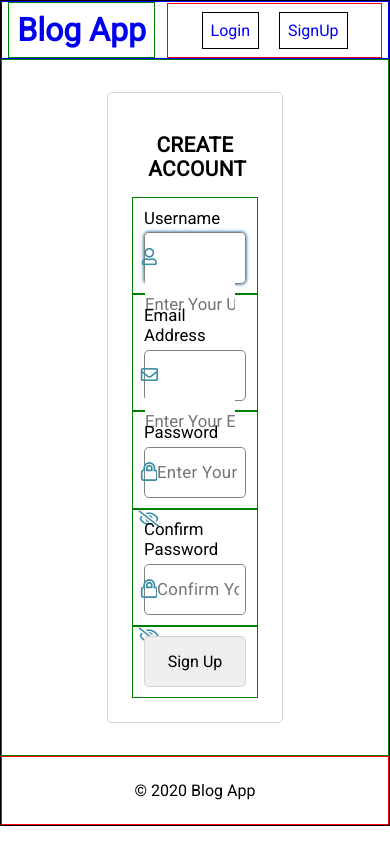
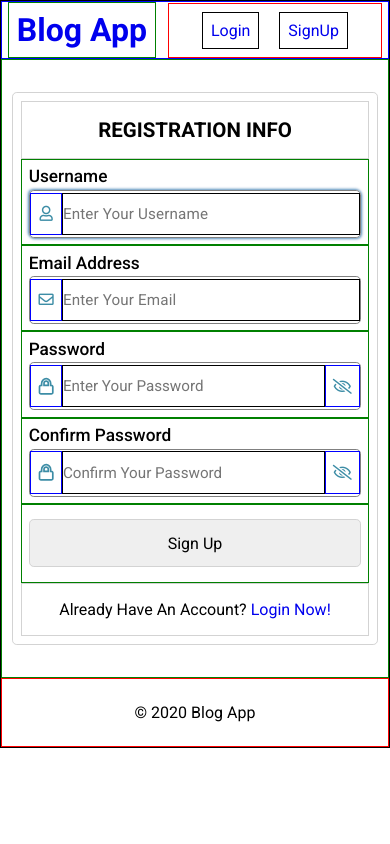
Before and after one commit to Seth250/blog-app, a Django app: page /signup/ in a window 390 px wide. Run offline with Django 3.2, Linux system fonts and the light colour scheme; some libraries are stand-ins or nearby versions.

Commit message:
more styling

```diff
--- a/accounts/static/accounts/css/styles.css
+++ b/accounts/static/accounts/css/styles.css
@@ -1,29 +1,56 @@
 .container{
 	--box-border-radius: 0.3rem;
-	/*border: 2px solid orange;*/
+	/* border: 2px solid orange; */
 	/*width: 55vw;*/
 	/*height: 50vh;*/
-}
-
-.form-header{
-	/*border: 1px solid lightgrey;*/
-	text-align: center;
-	padding: 1rem;
-}
-
-.form-header h2{
-	text-transform: uppercase;
-	font-size: 130%;
-	letter-spacing: 0.02em;
 }
 
 .form-container{
 	/*border: 1px solid black;*/
 	border: 1px solid lightgrey;
 	border-radius: var(--box-border-radius);
-	padding: 1.5rem;
+	padding: 1.5em;
 	width: 45vw;
 	/*align-items: center;*/
+}
+
+@media only screen and (max-width: 1024px){
+	.form-container{
+		width: 75vw;
+		padding: 1em;
+	}
+}
+
+@media only screen and (max-width: 767px){
+	.form-container{
+		width: 94vw;
+		padding: 0.5em;
+	}
+}
+
+.form-top,
+.form-bottom{
+	border: 1px solid lightgrey;
+	text-align: center;
+	padding: 1em;
+}
+
+.form-top h2{
+	text-transform: uppercase;
+	font-size: 135%;
+	letter-spacing: 0.01em;
+}
+
+@media only screen and (max-width: 767px){
+	.form-top,
+	.form-bottom{
+		padding: 1em 0.5em;
+	}
+
+	.form-top h2{
+		font-size: 128%;
+		letter-spacing: 0;
+	}
 }
 
 .form-row{
@@ -34,19 +61,35 @@
 	flex-flow: column;
 	justify-content: center;
 	align-items: center;
-	padding: 0.6rem 0.4rem;
+	padding: 0.6em 0.4em;
 }
 
 .form-row label{
-	/*border: 1px solid black;*/
+	/* border: 1px solid black; */
 	width: var(--box-width);
 	font-weight: 500;
-	font-size: 105%;
-	margin-bottom: 0.3rem;
+	font-size: 110%;
+	margin-bottom: 0.3em;
+}
+
+@media only screen and (max-width: 767px){
+	.form-row{
+		--box-width: 96%;
+		--box-height: 3rem;
+		padding: 0.4em 0;
+	}
+
+	.form-row label{
+		font-size: 108%;
+		margin-bottom: 0.2em;
+	}
 }
 
 .input-container{
-	display: inline-block;
+	--el-height: 96%;
+	display: flex;
+	justify-content: center;
+	align-items: center;
 	border: 1px solid grey;
 	border-radius: var(--box-border-radius);
 	/*padding: 0.1rem 0;*/
@@ -55,36 +98,61 @@
 }
 
 .input-container:focus-within{
-	box-shadow: 0.02rem 0.02rem 0.2rem 0 rgba(18, 97, 160, 0.7),
-				-0.02rem -0.02rem 0.2rem 0 rgba(18, 97, 160, 0.7);
+	box-shadow: 0.05rem 0.05rem 0.18rem 0 rgba(18, 97, 160, 0.7),
+				-0.05rem -0.05rem 0.18rem 0 rgba(18, 97, 160, 0.7);
 }
 
 .input-container i{
-	/*border: 1px solid blue;*/
-	display: inline-flex;
+	border: 1px solid blue;
+	display: flex;
 	align-items: center;
 	justify-content: center;
 	color: #3d8da6;
-	height: 96%;
+	height: var(--el-height);
 }
 
 .input-container > i:nth-child(1){
 	font-size: 108%;
-	margin-left: 0.5%;
-	width: 7.5%;
-	/*padding-left: 0.1rem*/
+	width: 8.5%;
+}
+
+.password-toggler{
+	/* border: 1px solid red; */
+	height: var(--el-height);
+	width: 9.5%;
+	cursor: pointer;
 }
 
 .password-toggler > i{
 	font-size: 105%;
-	width: 8%;
+	height: 100%;
+}
+
+@media only screen and (max-width: 767px){
+	.input-container{
+		--el-height: 92%;
+		--sm-font-size: 0.95em;
+	}
+
+	.input-container > i:nth-child(1){
+		font-size: 95%;
+		width: 9.5%;
+	}
+
+	.password-toggler{
+		width: 10.5%;
+	}
+
+	.password-toggler > i{
+		font-size: 95%;
+	}
 }
 
 .text-input{
 	border: 0;
-	/*border: 1px solid black;*/
+	border: 1px solid black;
 	font: 1.05em var(--primary-font-family);
-	height: 96%;
+	height: var(--el-height);
 }
 
 .text-input:-webkit-autofill,
@@ -99,19 +167,34 @@
 }
 
 .password-input{
-	width: 82%;
+	width: 81.5%;
 	letter-spacing: 0.02em;
 }
 
 .standard-input{
-	width: 90%;
+	width: 91%;
+}
+
+@media only screen and (max-width: 767px){
+	.text-input{
+		font-size: var(--sm-font-size);
+		letter-spacing: 0.01em;
+	}
+
+	.password-input{
+		width: 79.5%;
+		letter-spacing: 0;
+	}
+
+	.standard-input{
+		width: 90%;
+	}
 }
 
 .fa.fa-lock{
 	color: transparent;
 	-webkit-text-stroke-width: 1.7px;
 	-webkit-text-stroke-color: #3d8da6;
-	font-size: 105%;
 }
 
 .submit-button{
@@ -120,4 +203,7 @@
 	border: 1px solid lightgrey;
 	border-radius: var(--box-border-radius);
 	font: 1em var(--primary-font-family);
+	/* background: #2762BC;
+	color: white; */
+	margin: 0.5em 0;
 }
--- a/accounts/static/accounts/js/main.js
+++ b/accounts/static/accounts/js/main.js
@@ -1,33 +1,27 @@
 
-function togglePasswordVisibility(elementId){
-	const elementName = JSON.stringify(elementId.split("-").slice(-1))
-	console.log(elementName)
-	// let passwordElement = document.getElementById(`id_${}`);
-	// let toggleIcon = document.getElementById(`toggler-icon-{id}`);
-	// // console.log(passwordElement, toggleIcon);
-	// if (passwordElement.type === 'password'){
-	// 	toggleIcon.className = 'far fa-eye';
-	// 	passwordElement.type = 'text';
-	// }else {
-	// 	toggleIcon.className = 'far fa-eye-slash';
-	// 	passwordElement.type = 'password';
-	// }
+function togglePasswordVisibility(togglerId){
+	const [, passwordElementName] = togglerId.split("-");
+	const passwordElement = document.getElementById(`id_${passwordElementName}`);
+	const toggleIcon = document.getElementById(`toggler-icon-${passwordElementName}`);
+
+	if (passwordElement.type === 'password'){
+		toggleIcon.className = 'far fa-eye';
+		passwordElement.type = 'text';
+	}else {
+		toggleIcon.className = 'far fa-eye-slash';
+		passwordElement.type = 'password';
+	}
 }
 
-function initialize(){
-	let togglerElements = document.getElementsByClassName("password-toggler");
-	// console.log(togglerElements);
+const initialize = () => {
+	const togglerElements = document.getElementsByClassName("password-toggler");
 
 	for (let i=0; i < togglerElements.length; i++){
-		togglerElements[i].addEventListener('click', () => {
-			togglePasswordVisibility(togglerElements[i].id)
+		togglerElements[i].addEventListener('click', function(){
+			togglePasswordVisibility(this.id);
 		}, false)
 	}
-	// togglerElements.forEach((element) => {
-	// 	element.addEventListener('click', function(){
-	// 		togglePasswordVisibility(element.id)
-	// 	}, false)
-	// })
 }
 
+
 window.addEventListener('load', initialize, false);
--- a/accounts/templates/accounts/signup.html
+++ b/accounts/templates/accounts/signup.html
@@ -27,8 +27,8 @@
 			</form>
 		</div> -->
 		<div class="form-container">
-			<div class="form-header">
-				<h2>Create Account</h2>
+			<div class="form-top">
+				<h2>Registration Info</h2>
 			</div>
 			<form>
 				{% csrf_token %}
@@ -36,17 +36,7 @@
 					{{ field.errors }}
 					<div class="form-row">
 						{{ field.label_tag }}
-<!-- 						<div class="input-container">
-							<i class="{% if 'password' in field.name %}fa fa-lock{% else %}{% cycle 'far fa-user' 'far fa-envelope' %}{% endif %}">
-							</i>
-							{{ field }}
-							{% if 'password' in field.name %}
-								<a class="password-toggler">
-									<i class="far fa-eye" id=""></i>
-								</a>
-							{% endif %}
-						</div> -->
-						<div class="input-container">
+						<div class="input-container" tab-index="0">
 							{% if 'password' in field.name %}
 								<i class="fa fa-lock"></i>
 								{{ field }}
@@ -64,7 +54,11 @@
 					<button type="submit" class="submit-button">Sign Up</button>
 				</div>
 			</form>
-
+			<div class="form-bottom">
+				<p>
+					Already Have An Account? <a href="{% url 'accounts:login' %}">Login Now!</a>
+				</p>
+			</div>
 		</div>
 	</div>
 {% endblock content %}
--- a/blog/templates/blog/base.html
+++ b/blog/templates/blog/base.html
@@ -7,7 +7,9 @@
 		<meta name="viewport" content="width=device-width, initial-scale=1.0, maximum-scale=1.0" />
 		<meta http-equiv="X-UA-Compatible" content="IE=edge" />
 		<title>{% block title %}{% endblock title %}</title>
-		<link href="https://fonts.googleapis.com/css?family=Roboto" rel="stylesheet" />
+		<!-- <link href="https://fonts.googleapis.com/css?family=Roboto" rel="stylesheet" /> -->
+		<link href="https://fonts.googleapis.com/css2?family=Roboto:ital,wght@0,300;0,400;0,500;0,700;1,400&display=swap"
+					rel="stylesheet">
 		<link href="{% static 'blog/css/styles.css' %}" rel="stylesheet" />
 		<link href="https://cdnjs.cloudflare.com/ajax/libs/font-awesome/5.13.0/css/all.min.css" rel="stylesheet">
 		{% block styles %}
```
Also changed, not shown: 1 other file.
